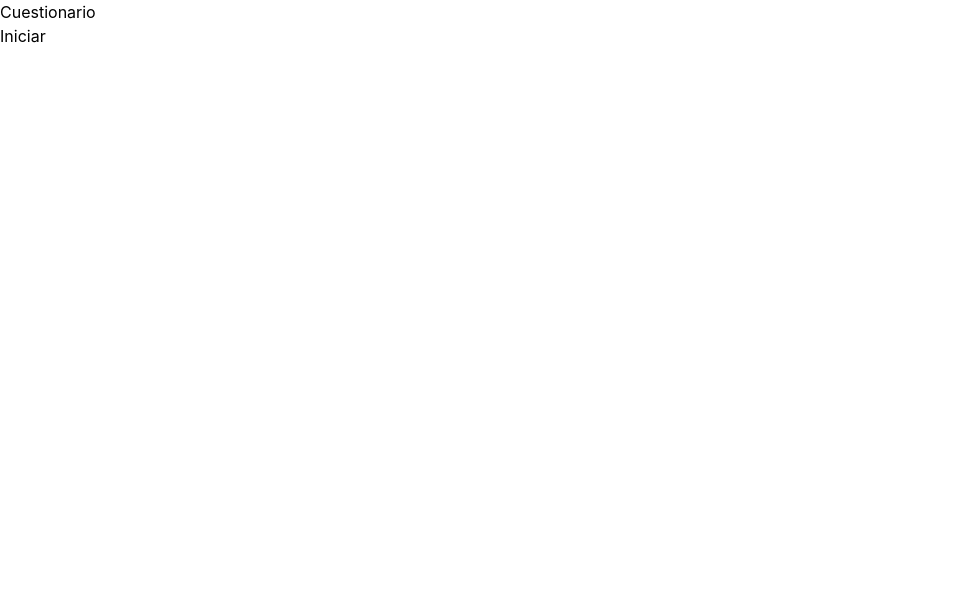
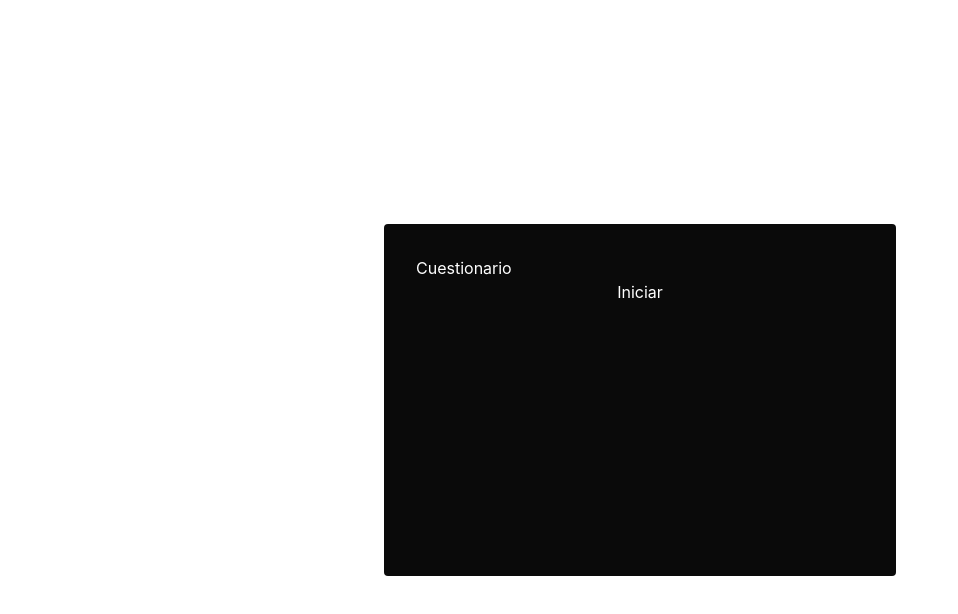
Before and after one commit to briansleonel/prueba-tecnica-frontend, a React (Vite) app: page / in a window 1280 px wide. Shown: the top 614 px of the page, without its empty margins (0-958 px from the left). Built offline with nearby package versions, Linux system fonts and the light colour scheme.

Commit message:
style: add container styles and content styles

```diff
--- /dev/null
+++ b/src/components/layout/Container.tsx
@@ -0,0 +1,7 @@
+export default function Container({ children }: { children: React.ReactNode }) {
+    return (
+        <div className="w-full min-h-screen flex justify-center items-center">
+            {children}
+        </div>
+    );
+}
--- /dev/null
+++ b/src/components/layout/Content.tsx
@@ -0,0 +1,7 @@
+export default function Content({ children }: { children: React.ReactNode }) {
+    return (
+        <section className="flex flex-col bg-neutral-950 text-white p-8 rounded w-full sm:w-2/3 md:w-2/4 lg:w-2/5 min-h-[26rem] md:min-h-[22rem]">
+            {children}
+        </section>
+    );
+}
--- a/src/components/question/EndQuestionnaire.tsx
+++ b/src/components/question/EndQuestionnaire.tsx
@@ -1,3 +1,5 @@
+import Content from "../layout/Content";
+
 interface Props {
     totalQuestions: number;
     totalCorrect: number;
@@ -10,7 +12,7 @@ export default function EndQuestionnaire({
     restartHandle,
 }: Props) {
     return (
-        <>
+        <Content>
             <h3>Cuestionario finalizado</h3>
             <p>
                 Respuestas acertadas:{" "}
@@ -20,6 +22,6 @@ export default function EndQuestionnaire({
                 Puntaje total: <span>{totalCorrect * 10}</span>
             </p>
             <button onClick={() => restartHandle()}>Reiniciar</button>
-        </>
+        </Content>
     );
 }
--- a/src/components/question/Information.tsx
+++ b/src/components/question/Information.tsx
@@ -1,3 +1,5 @@
+import Content from "../layout/Content";
+
 interface Props {
     correct: boolean;
     nextQuestion: () => void;
@@ -5,11 +7,11 @@ interface Props {
 
 export default function InformationComponent({ correct, nextQuestion }: Props) {
     return (
-        <div>
+        <Content>
             <p>Respuesta {correct ? "correcta" : "incorrecta"}</p>
             <button type="button" onClick={() => nextQuestion()}>
                 Sigiente
             </button>
-        </div>
+        </Content>
     );
 }
--- a/src/components/question/Question.tsx
+++ b/src/components/question/Question.tsx
@@ -1,5 +1,6 @@
 import { IQuestion } from "../../types/question";
 import ReplyButton from "../buttons/ReplyButton";
+import Content from "../layout/Content";
 import ShowQuestion from "./ShowQuestion";
 
 interface Props {
@@ -31,7 +32,7 @@ export default function QuestionComponent({
     };
 
     return (
-        <section>
+        <Content>
             <ShowQuestion question={question.question} />
             <ReplyButton
                 option={question.options.a}
@@ -49,6 +50,6 @@ export default function QuestionComponent({
                 option={question.options.d}
                 onSelectAnswer={onSelectAnswer}
             />
-        </section>
+        </Content>
     );
 }
--- a/src/components/question/StartQuestionnaire.tsx
+++ b/src/components/question/StartQuestionnaire.tsx
@@ -1,12 +1,14 @@
+import Content from "../layout/Content";
+
 export default function StartQuestionnaire({
     setIndexQuestion,
 }: {
     setIndexQuestion: (state: number) => void;
 }) {
     return (
-        <>
+        <Content>
             <h3>Cuestionario</h3>
             <button onClick={() => setIndexQuestion(0)}>Iniciar</button>
-        </>
+        </Content>
     );
 }
--- a/src/main.tsx
+++ b/src/main.tsx
@@ -1,10 +1,13 @@
-import React from 'react'
-import ReactDOM from 'react-dom/client'
-import App from './App.tsx'
-import './index.css'
+import React from "react";
+import ReactDOM from "react-dom/client";
+import App from "./App.tsx";
+import "./index.css";
+import Container from "./components/layout/Container.tsx";
 
-ReactDOM.createRoot(document.getElementById('root')!).render(
-  <React.StrictMode>
-    <App />
-  </React.StrictMode>,
-)
+ReactDOM.createRoot(document.getElementById("root")!).render(
+    <React.StrictMode>
+        <Container>
+            <App />
+        </Container>
+    </React.StrictMode>
+);
```
